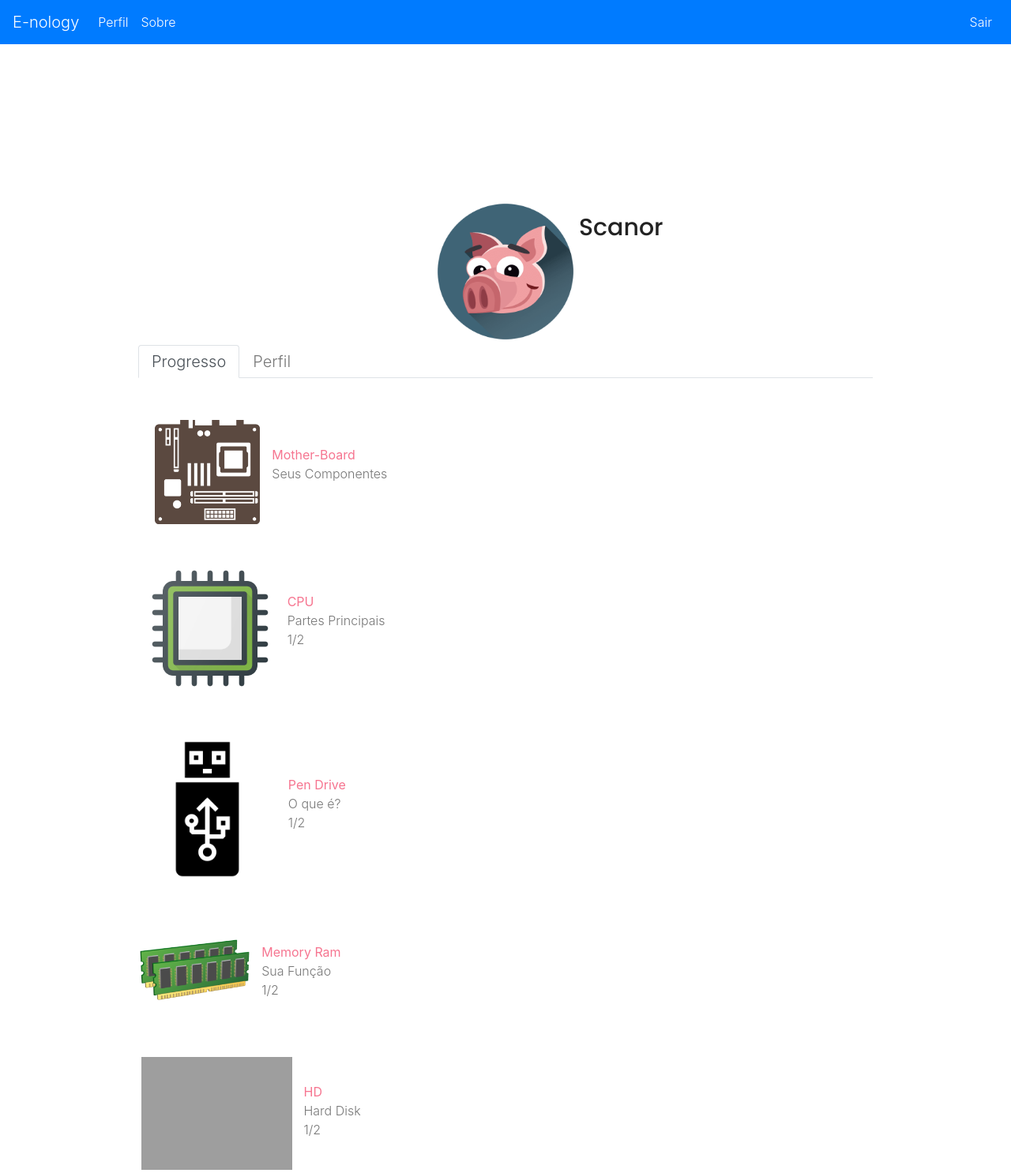
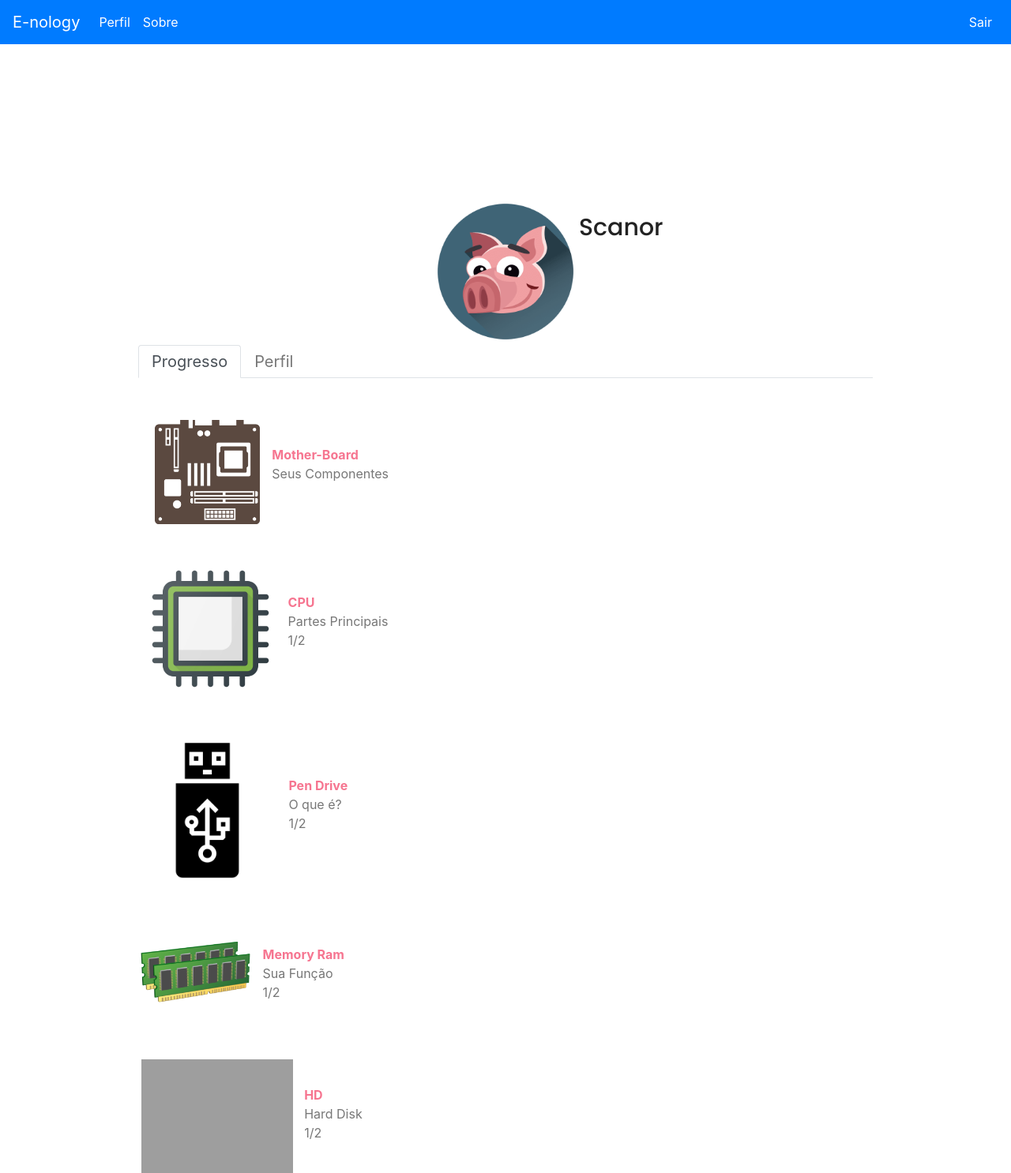
Before and after one commit to andersonmag/EnologyExtensionProject, a PHP site: page /perfil.html in a window 1280 px wide. Shown: the whole page at 79% size. Run offline with PHP 8.4, Linux system fonts and the light colour scheme; grey boxes are pictures that could not be loaded.

```diff
--- a/web/css/main.css
+++ b/web/css/main.css
@@ -84,7 +84,6 @@
 
 body {
   color: #777777;
-  font-weight: 300;
   line-height: 1.5em;
   position: relative;
 }
@@ -873,11 +872,6 @@ h1, h2, h3, h4, h5, h6 {
   border: 1px solid #f1f1f1;
 }
 
-.confirm-radio input:checked + label {
-  background: url(../img/elements/success-radio.png) no-repeat center center/cover;
-  border: none;
-}
-
 .disabled-radio {
   width: 16px;
   height: 16px;
--- a/web/editarDadosPerfil.html
+++ b/web/editarDadosPerfil.html
@@ -13,7 +13,6 @@
 
     <link href="https://fonts.googleapis.com/css?family=Poppins:300,500,600" rel="stylesheet">
     <link rel="stylesheet" href="css/main.css">
-    <link rel="stylesheet" href="css/mapa.css">
 </head>
 
 <body>
--- a/web/perfil.html
+++ b/web/perfil.html
@@ -13,7 +13,6 @@
 
 	<link href="https://fonts.googleapis.com/css?family=Poppins:300,500,600" rel="stylesheet">
 	<link rel="stylesheet" href="css/main.css">
-	<link rel="stylesheet" href="css/mapa.css">
 
 </head>
 
```
